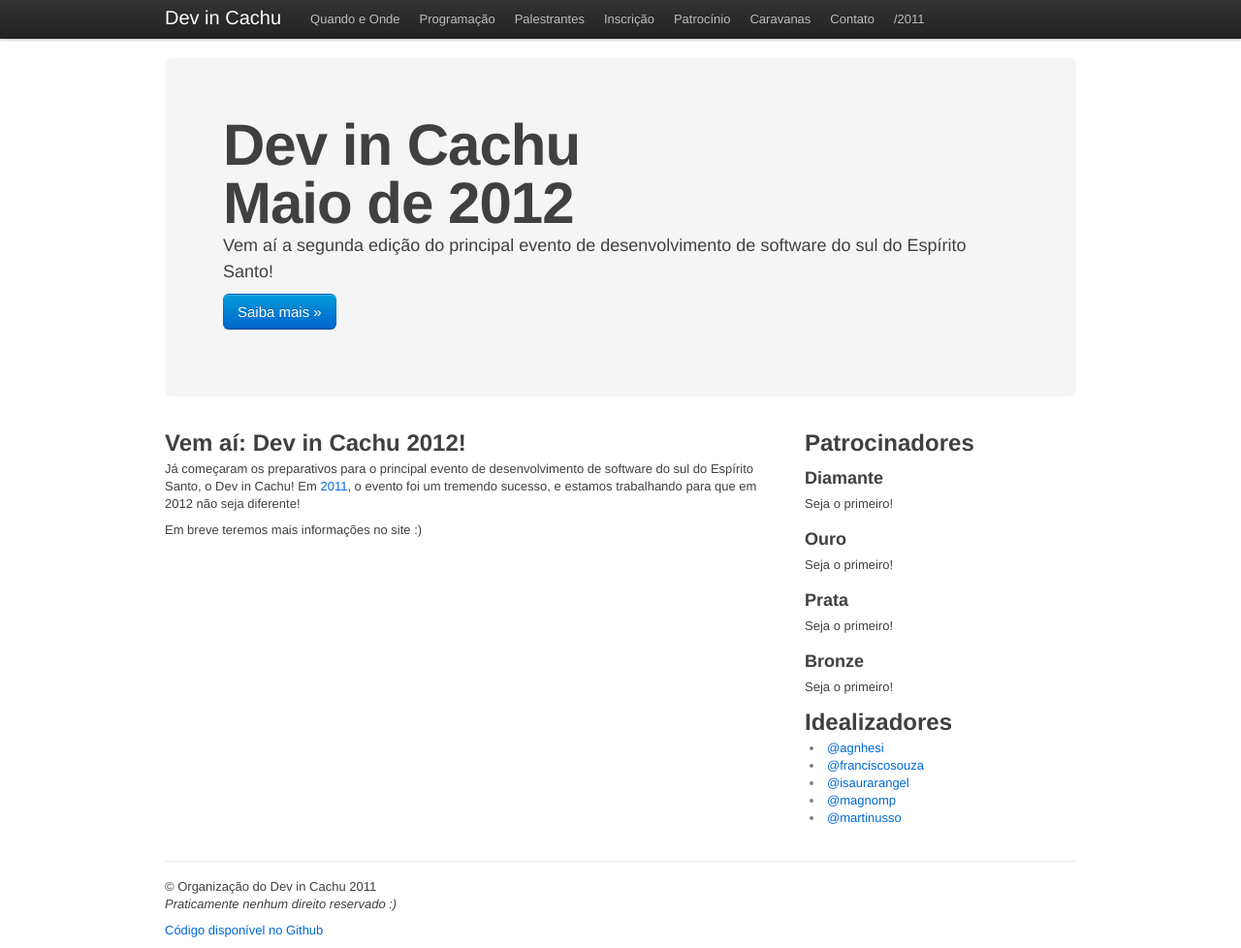
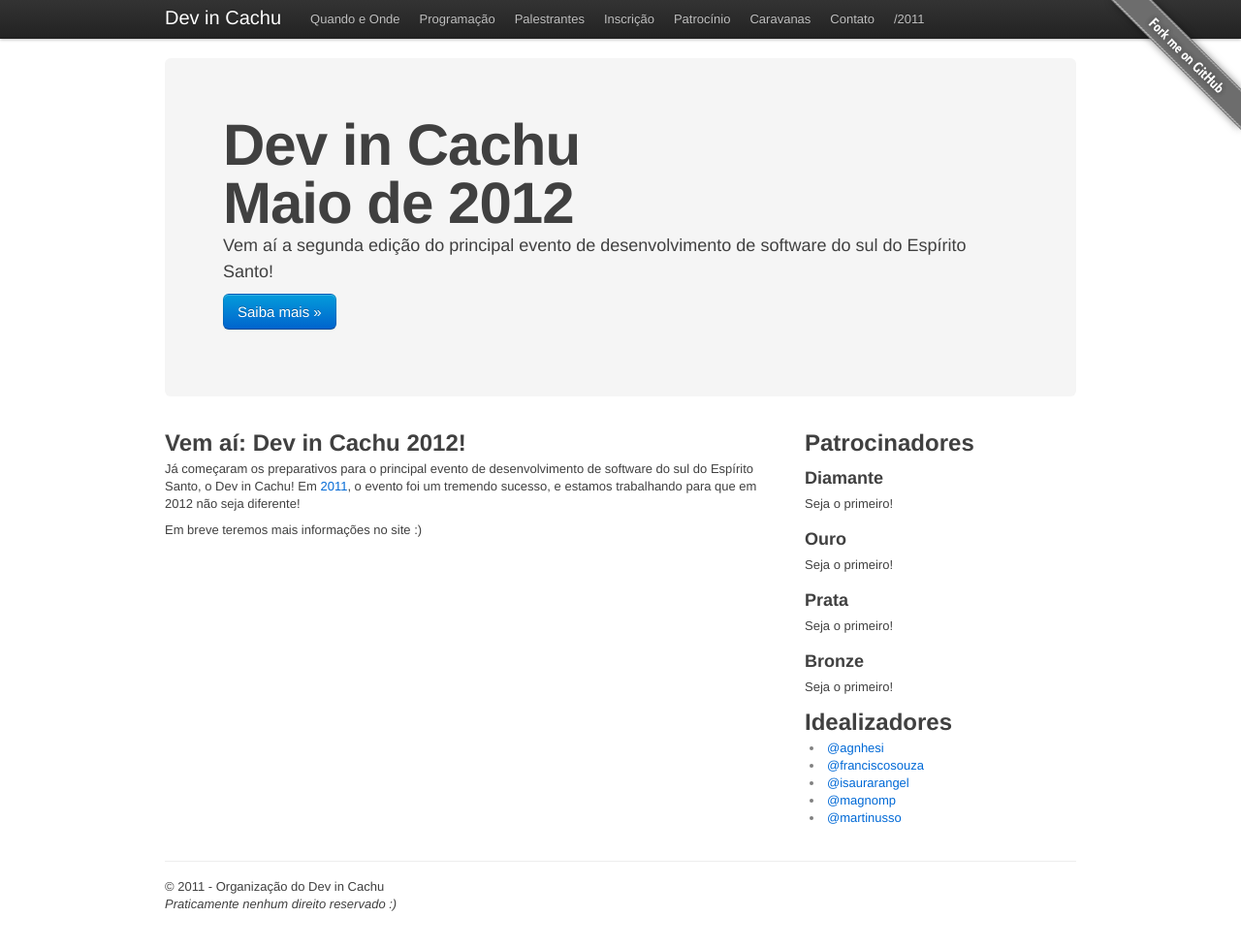
Before and after one commit to devincachu/devincachu, a Django app: template devincachu/templates/base.html in a window 1280 px wide. Shown: the whole page at 97% size. After the commit the page ends 940 px from the top, so only its background shows below. Run offline with Django 3.2, Linux system fonts and the light colour scheme; the template is opened without the code that fills it, so the values that code supplies are empty; parts of the project's set-up code (start-up, migrations or seed data) failed here and were passed over; some libraries are stand-ins or nearby versions.

Commit message:
Adicionando ribbon do github

```diff
--- a/devincachu/static_files/css/devincachu.css
+++ b/devincachu/static_files/css/devincachu.css
@@ -6,3 +6,10 @@ body {
     list-style-position: inside;
     margin-left: 5px;
 }
+
+#github-ribbon img {
+    position: absolute;
+    right: 0;
+    top: 0;
+    z-index: 99999;
+}
--- a/devincachu/templates/base.html
+++ b/devincachu/templates/base.html
@@ -94,14 +94,17 @@
             <footer>
             {% block rodape %}
                 <p>
-                    &copy; Organização do Dev in Cachu {% now "Y" %}<br />
+                    &copy; {% now "Y" %} - Organização do Dev in Cachu<br />
                     <em>Praticamente nenhum direito reservado :)</em>
                 </p>
-                <p><a href="http://github.com/fsouza/devincachu" target="_blank" title="Código do site do Dev in Cachu">Código disponível no Github</a></p>
             {% endblock %}
             </footer>
 
         </div>
+
+        <a href="http://github.com/fsouza/devincachu" id="github-ribbon" title="Fork o site do Dev in Cachu no Github!" rel="nofollow" target="_blank">
+            <img src="{{ STATIC_URL }}img/fork-me.png" alt="Fork me on Github" width="149" height="149" />
+        </a>
 
         {% compress js %}
             {% block js %}
```
Also changed, not shown: devincachu/static_files/img/fork-me.png (added).
